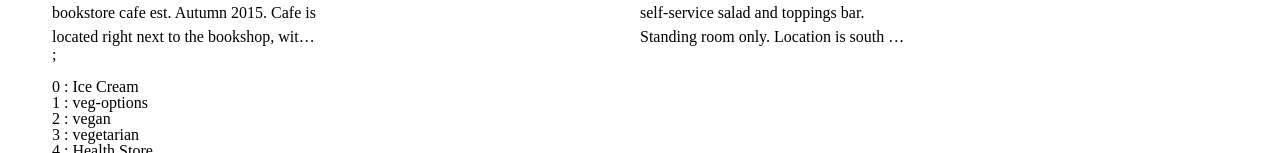
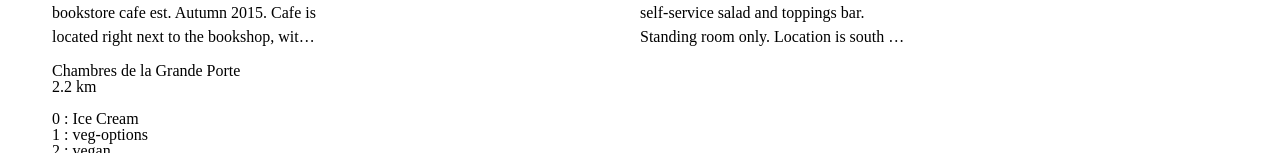
Before and after one commit to jeje034/react-le-reacteur-happycow-frontend, a React (Create React App) app: page / in a window 1280 px wide. Shown: the part 776-929 px from the top of the page. Built offline with nearby package versions, Linux system fonts and the light colour scheme; a web font is replaced by a local one.

Commit message:
No more warning

```diff
--- a/src/containers/Home/Home.js
+++ b/src/containers/Home/Home.js
@@ -446,7 +446,7 @@ const Home = () => {
                         {getEstblishmentCard(8)}
                         {getEstblishmentCard(9)}
                     </Carousel>
-                    ;
+
                     {/* {veganFoodNearMeArray.map((restaurant, index) => {
                         return (
                             <div key={restaurant.placeId}>
@@ -478,6 +478,13 @@ const Home = () => {
                             </div>
                         );
                     })} */}
+                    <div>{bAndBsNearMeArray[0].name}</div>
+                    <div>
+                        {getDistanceFromBrowserForDebug(
+                            bAndBsNearMeArray[0].location.lat,
+                            bAndBsNearMeArray[0].location.lng
+                        ).toFixed(1) + " km"}
+                    </div>
                     <br></br>
                     {establishmentsTypesForDebug.map((type, index) => {
                         return (
```
